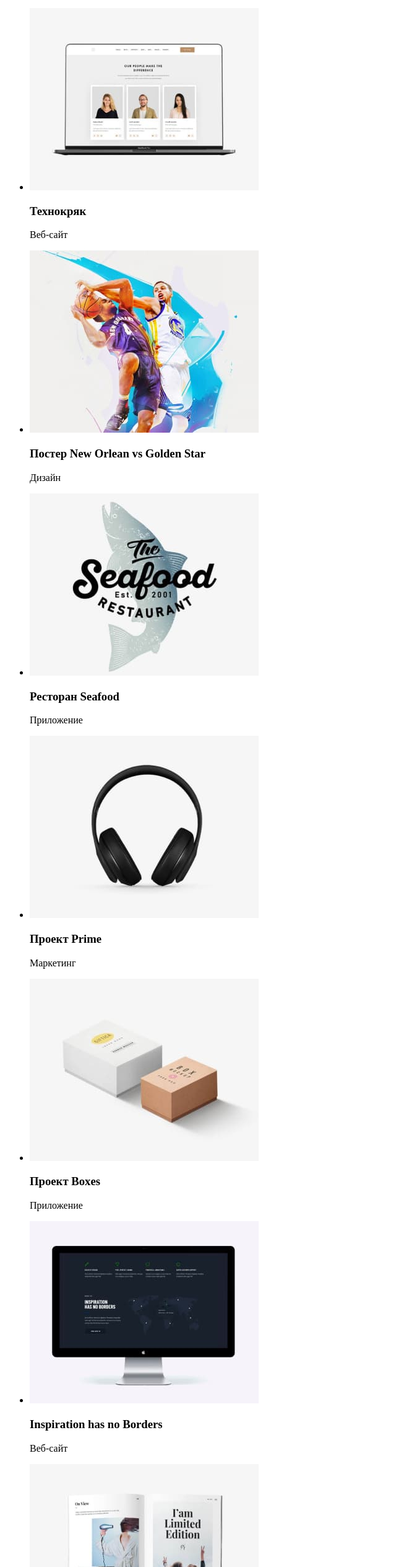
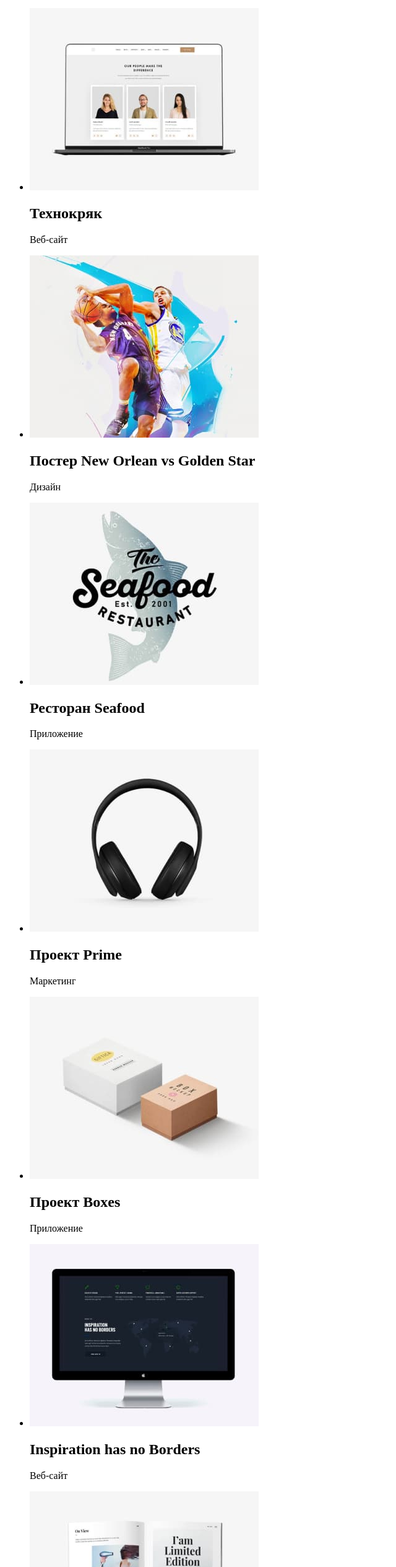
Before and after one commit to Vitalii-Seniura/goit-markup-hw-02, a plain HTML site: page portfolio.html in a window 1280 px wide. Shown: the part 272-2800 px from the top of the page at 62% size, without its empty margins (0-640 px from the left). Drawn offline with Linux system fonts and the light colour scheme.

```diff
--- a/portfolio.html
+++ b/portfolio.html
@@ -25,6 +25,7 @@
     </header>
 
     <section>
+        <h1 hidden>Портфолио</h1>
         <ul>
             <li><button type="button">Все</button></li>
             <li><button type="button">Веб-сайты</button></li>
@@ -32,57 +33,55 @@
             <li><button type="button">Дизайн</button></li>
             <li><button type="button">Маркетинг</button></li>
         </ul>
-    </section>
-
-    <section>
         <ul>
           <li>
                 <img src="images/img21.jpg" alt="ноутбук" width="370">
-                <h3>Технокряк</h3>
+                <h2>Технокряк</h2>
                 <p>Веб-сайт</p>
           </li>
           <li>
             <img src="images/img22.jpg" alt="баскетбол" width="370">
-            <h3>Постер New Orlean vs Golden Star</h3>
+            <h2>Постер New Orlean vs Golden Star</h2>
             <p>Дизайн</p>
           </li>
           <li>
             <img src="images/img23.jpg" alt="лого ресторана" width="370">
-            <h3>Ресторан Seafood</h3>
+            <h2>Ресторан Seafood</h2>
             <p>Приложение</p>
           </li>
         <li>
             <img src="images/img24.jpg" alt="наушники" width="370">
-            <h3>Проект Prime</h3>
+            <h2>Проект Prime</h2>
             <p>Маркетинг</p>
         </li>
         <li>
             <img src="images/img25.jpg" alt="коробочки" width="370">
-            <h3>Проект Boxes</h3>
+            <h2>Проект Boxes</h2>
             <p>Приложение</p>
         </li>
         <li>
             <img src="images/img26.jpg" alt="монитор с сайтом" width="370">
-            <h3>Inspiration has no Borders</h3>
+            <h2>Inspiration has no Borders</h2>
             <p>Веб-сайт</p>
         </li>
         <li>
             <img src="images/img27.jpg" alt="книга" width="370">
-            <h3>Издание Limited Edition</h3>
+            <h2>Издание Limited Edition</h2>
             <p>Дизайн</p>
         </li>
         <li>
             <img src="images/img28.jpg" alt="бирка" width="370">
-            <h3>Проект LAB</h3>
+            <h2>Проект LAB</h2>
             <p>Маркетинг</p>
         </li>
         <li>
             <img src="images/img29.jpg" alt="ноутбук" width="370">
-            <h3>Growing Business</h3>
+            <h2>Growing Business</h2>
             <p>Приложение</p>
         </li>
         </ul>
     </section>
+
 
 
     <!-- футер -->
```
Also changed, not shown: index.html (+2 -2 lines).
